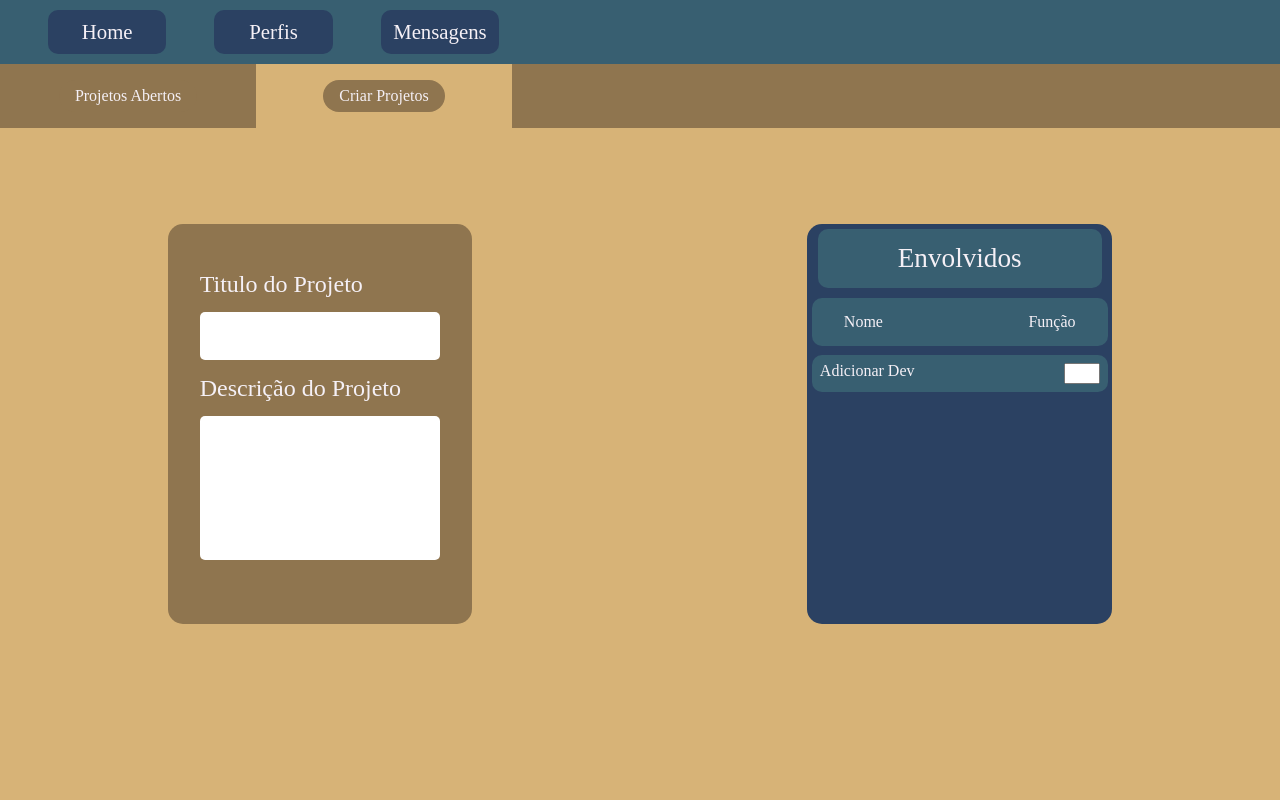
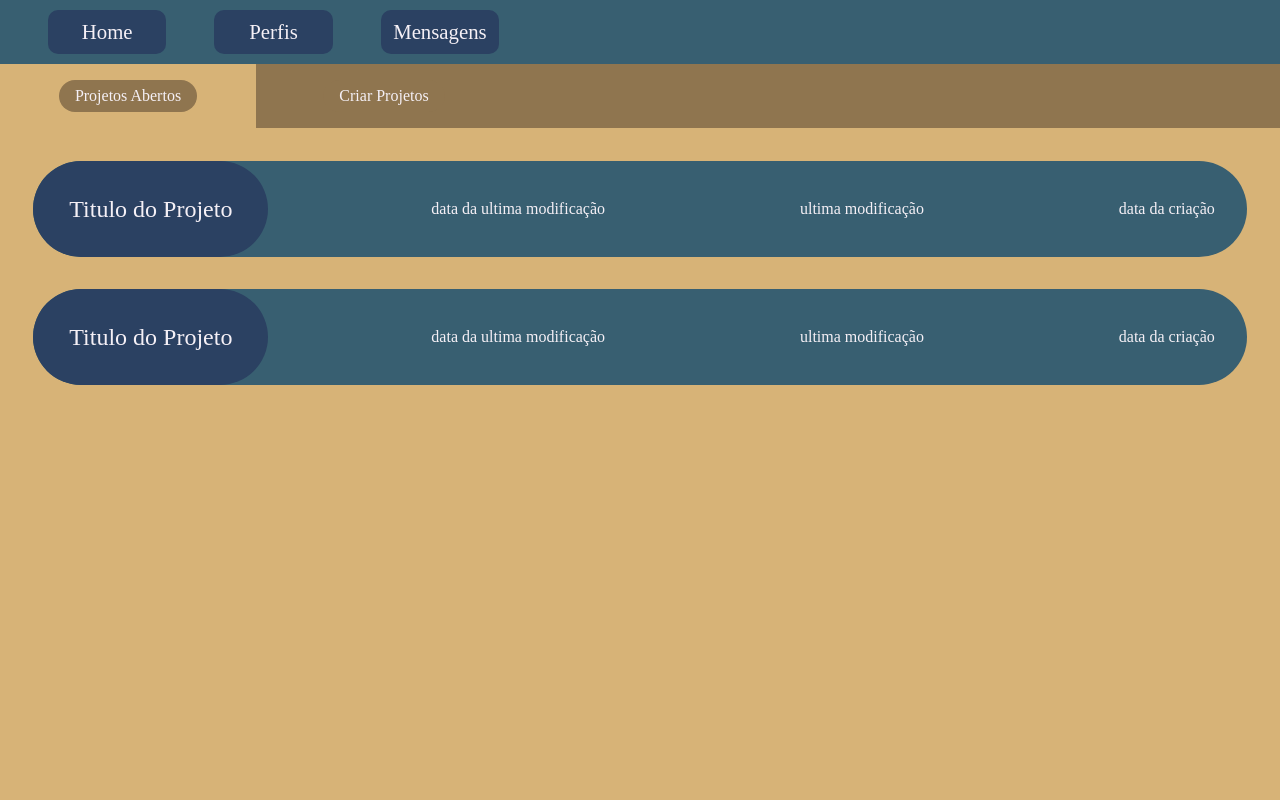
Before and after one commit to g41a42/bugTracker, a React (Create React App) app: page / in a window 1280 px wide. Shown: the top 800 px of the page. Built offline with nearby package versions, Linux system fonts and the light colour scheme.

Commit message:
integração dos links

```diff
--- a/src/App.js
+++ b/src/App.js
@@ -3,13 +3,17 @@ import './css/reset.css'
 import Home from './abas/home.js';
 import Cria from './abas/CriaProjetos.js';
 import Nav from './abas/nav.js';
+import { BrowserRouter as Router, Route , Routes} from 'react-router-dom';
 
 function App() {
   return (
-    <div className="App">
+    <Router>
       <Nav />
-      <Cria />
-    </div>
+      <Routes>
+      <Route path='/' element={<Home />} />
+      <Route path='/Criar' element={<Cria />} />
+      </Routes>
+    </Router>
   );
 }
 
--- a/src/abas/CriaProjetos.js
+++ b/src/abas/CriaProjetos.js
@@ -4,8 +4,8 @@ function Cria (){
 return(
     <div>
     <ul className='projetosMenu'>
-        <li className='botaoEscuro'><a href='#'>Projetos Abertos</a></li>
-        <li className='botaoClaro'><a href='#'>Criar Projetos</a></li>
+        <li className='botaoEscuro'><a href='http://localhost:3000'>Projetos Abertos</a></li>
+        <li className='botaoClaro'><a href='http://localhost:3000/Criar'>Criar Projetos</a></li>
     </ul>
     <div className="criacao">
         <div className="form">
--- a/src/abas/home.js
+++ b/src/abas/home.js
@@ -4,8 +4,8 @@ function Home (){
 return(
     <div>
         <ul className='projetosMenu'>
-            <li className='botaoClaro'><a href='#'>Projetos Abertos</a></li>
-            <li className='botaoEscuro'><a href='#'>Criar Projetos</a></li>
+            <li className='botaoClaro'><a href='http://localhost:3000'>Projetos Abertos</a></li>
+            <li className='botaoEscuro'><a href='http://localhost:3000/Criar'>Criar Projetos</a></li>
         </ul>
         <ul className='listaDeProjetos'>
             <li className='projeto'>
--- a/src/abas/nav.js
+++ b/src/abas/nav.js
@@ -4,7 +4,7 @@ function Nav(){
     return(
         <div>
             <ul className='navMenu'>
-                <li className='navItem'><a href='#'>Home</a></li>
+                <li className='navItem'><a href='http://localhost:3000'>Home</a></li>
                 <li className='navItem'><a href='#'>Perfis</a></li>
                 <li className='navItem'><a href='#'>Mensagens</a></li>
             </ul>
```
